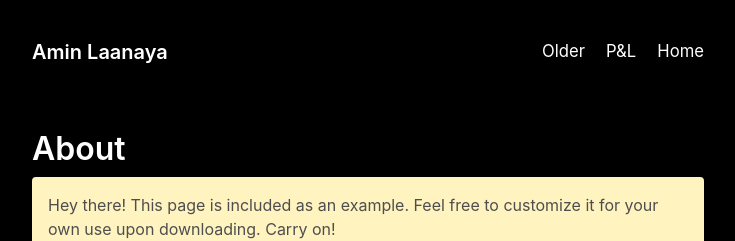
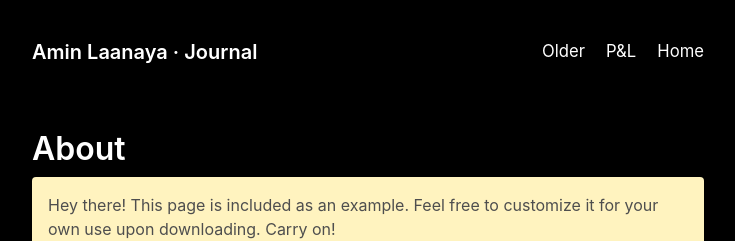
Before and after one commit to Bobcycle/Journal, a Jekyll site: the page built from about.md, in a window 1280 px wide. Shown: the top 241 px of the page, without its empty margins (272-1007 px from the left). Built offline with Jekyll 4.4.1, drawn with Linux system fonts in a browser that asks for light colours; some of the changed lines change nothing that is shown.

Commit message:
Update description

```diff
--- a/_config.yml
+++ b/_config.yml
@@ -1,7 +1,7 @@
 # Setup
-title: Amin Laanaya
+title: Amin Laanaya · Journal
 url: https://journal.laanaya.org
-description: "This is the personal journal of Amin Laanaya, one entry per week. You can contact him via amin@laanaya.org or Discord with Bobcycle#0021."
+description: "This is the personal trading journal of Amin Laanaya. You can contact him via amin@laanaya.org or Discord with Bobcycle#0021."
 paginate: 1
 baseurl: ""
 permalink: pretty
```
